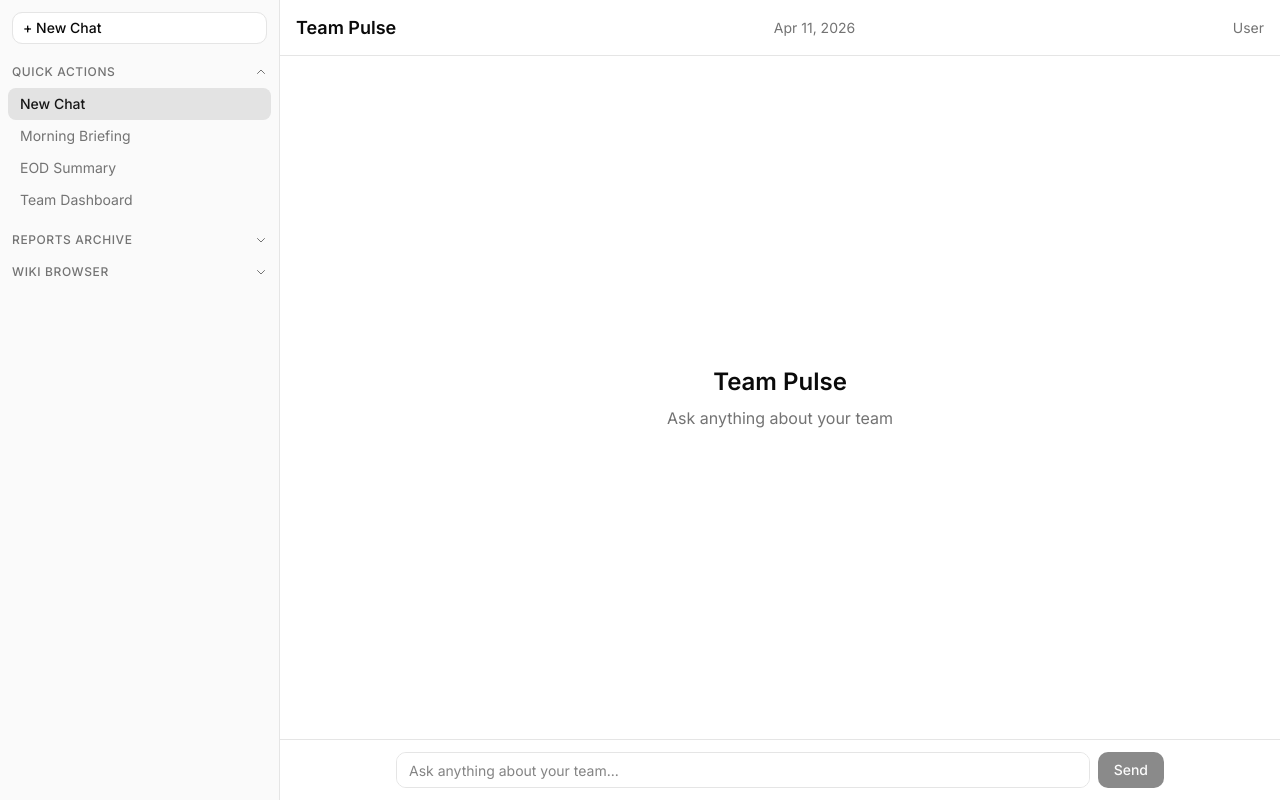
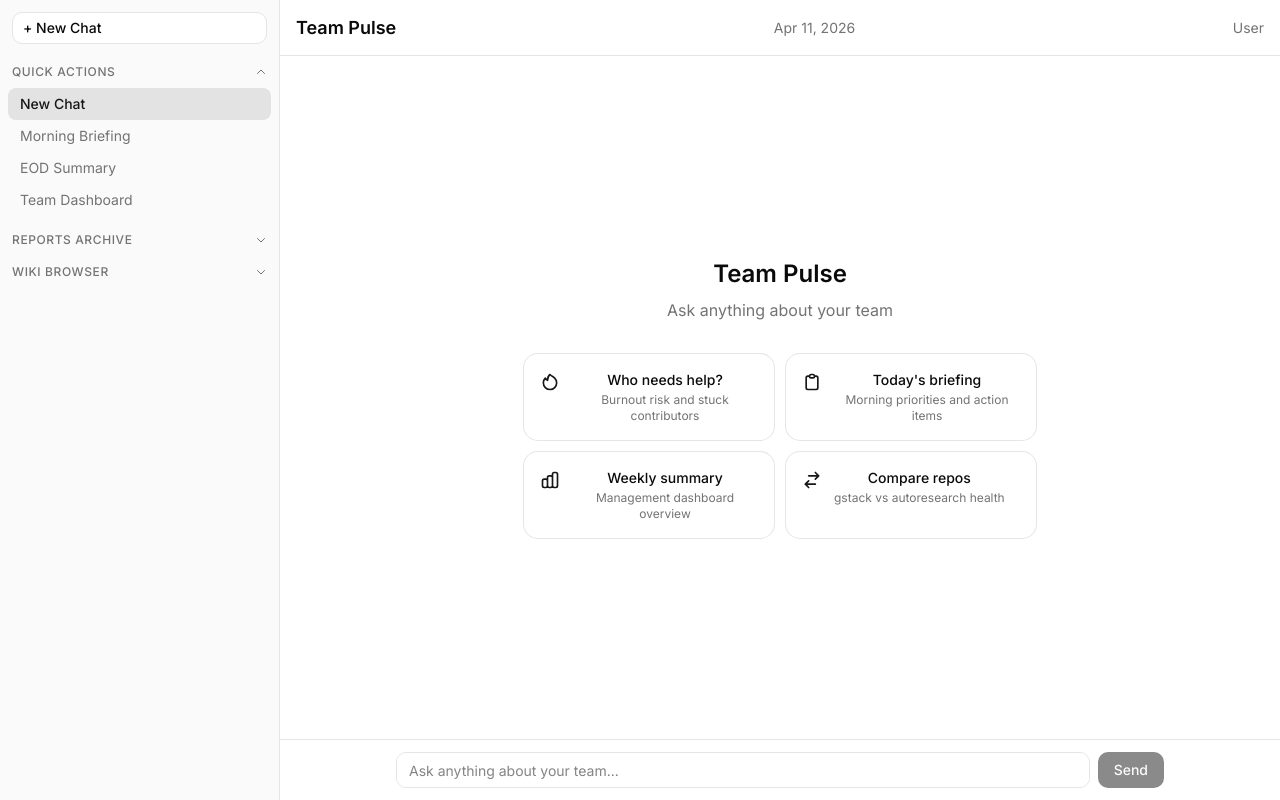
Before and after one commit to tkhongsap/team-pulse-example, a Next.js app in the folder web/: page / in a window 1280 px wide. Built offline with nearby package versions, Linux system fonts and the light colour scheme.

Commit message:
feat: US-012 - Add suggested questions on empty chat

```diff
--- a/web/src/components/chat.tsx
+++ b/web/src/components/chat.tsx
@@ -3,6 +3,7 @@
 import { useRef, useEffect, useState } from "react";
 import { MarkdownRenderer } from "./markdown-renderer";
 import { SourceCitations } from "./source-citations";
+import { SuggestedQuestions } from "./suggested-questions";
 
 interface Message {
   id: string;
@@ -180,6 +181,18 @@ export function Chat() {
               <p className="mt-2 text-muted-foreground">
                 Ask anything about your team
               </p>
+              <SuggestedQuestions
+                onSelect={(question) => {
+                  setInput(question);
+                  // Auto-send after a tick to let state update
+                  setTimeout(() => {
+                    const textarea = textareaRef.current;
+                    if (textarea) {
+                      textarea.focus();
+                    }
+                  }, 0);
+                }}
+              />
             </div>
           </div>
         )}
--- /dev/null
+++ b/web/src/components/suggested-questions.tsx
@@ -0,0 +1,115 @@
+"use client";
+
+import { Card } from "@/components/ui/card";
+
+interface SuggestedQuestionsProps {
+  onSelect: (question: string) => void;
+}
+
+const suggestions = [
+  {
+    icon: (
+      <svg
+        className="w-5 h-5"
+        fill="none"
+        stroke="currentColor"
+        viewBox="0 0 24 24"
+      >
+        <path
+          strokeLinecap="round"
+          strokeLinejoin="round"
+          strokeWidth={2}
+          d="M17.657 18.657A8 8 0 016.343 7.343S7 9 9 10c0-2 .5-5 2.986-7C14 5 16.09 5.777 17.656 7.343A7.975 7.975 0 0120 13a7.975 7.975 0 01-2.343 5.657z"
+        />
+      </svg>
+    ),
+    title: "Who needs help?",
+    description: "Burnout risk and stuck contributors",
+    question: "Who is at highest burnout risk and which contributors are stuck?",
+  },
+  {
+    icon: (
+      <svg
+        className="w-5 h-5"
+        fill="none"
+        stroke="currentColor"
+        viewBox="0 0 24 24"
+      >
+        <path
+          strokeLinecap="round"
+          strokeLinejoin="round"
+          strokeWidth={2}
+          d="M9 5H7a2 2 0 00-2 2v12a2 2 0 002 2h10a2 2 0 002-2V7a2 2 0 00-2-2h-2M9 5a2 2 0 002 2h2a2 2 0 002-2M9 5a2 2 0 012-2h2a2 2 0 012 2"
+        />
+      </svg>
+    ),
+    title: "Today's briefing",
+    description: "Morning priorities and action items",
+    question: "Give me today's morning briefing — top priorities and action items",
+  },
+  {
+    icon: (
+      <svg
+        className="w-5 h-5"
+        fill="none"
+        stroke="currentColor"
+        viewBox="0 0 24 24"
+      >
+        <path
+          strokeLinecap="round"
+          strokeLinejoin="round"
+          strokeWidth={2}
+          d="M9 19v-6a2 2 0 00-2-2H5a2 2 0 00-2 2v6a2 2 0 002 2h2a2 2 0 002-2zm0 0V9a2 2 0 012-2h2a2 2 0 012 2v10m-6 0a2 2 0 002 2h2a2 2 0 002-2m0 0V5a2 2 0 012-2h2a2 2 0 012 2v14a2 2 0 01-2 2h-2a2 2 0 01-2-2z"
+        />
+      </svg>
+    ),
+    title: "Weekly summary",
+    description: "Management dashboard overview",
+    question: "Give me a weekly team health summary for management",
+  },
+  {
+    icon: (
+      <svg
+        className="w-5 h-5"
+        fill="none"
+        stroke="currentColor"
+        viewBox="0 0 24 24"
+      >
+        <path
+          strokeLinecap="round"
+          strokeLinejoin="round"
+          strokeWidth={2}
+          d="M8 7h12m0 0l-4-4m4 4l-4 4m0 6H4m0 0l4 4m-4-4l4-4"
+        />
+      </svg>
+    ),
+    title: "Compare repos",
+    description: "gstack vs autoresearch health",
+    question:
+      "Compare the health of gstack and autoresearch — which needs more attention?",
+  },
+];
+
+export function SuggestedQuestions({ onSelect }: SuggestedQuestionsProps) {
+  return (
+    <div className="grid grid-cols-1 sm:grid-cols-2 gap-3 max-w-lg mx-auto mt-8">
+      {suggestions.map((s) => (
+        <Card
+          key={s.title}
+          className="p-4 cursor-pointer hover:bg-muted/50 transition-colors"
+          onClick={() => onSelect(s.question)}
+        >
+          <div className="flex items-start gap-3">
+            <div className="text-primary shrink-0 mt-0.5">{s.icon}</div>
+            <div>
+              <p className="text-sm font-medium">{s.title}</p>
+              <p className="text-xs text-muted-foreground mt-0.5">
+                {s.description}
+              </p>
+            </div>
+          </div>
+        </Card>
+      ))}
+    </div>
+  );
+}
```
